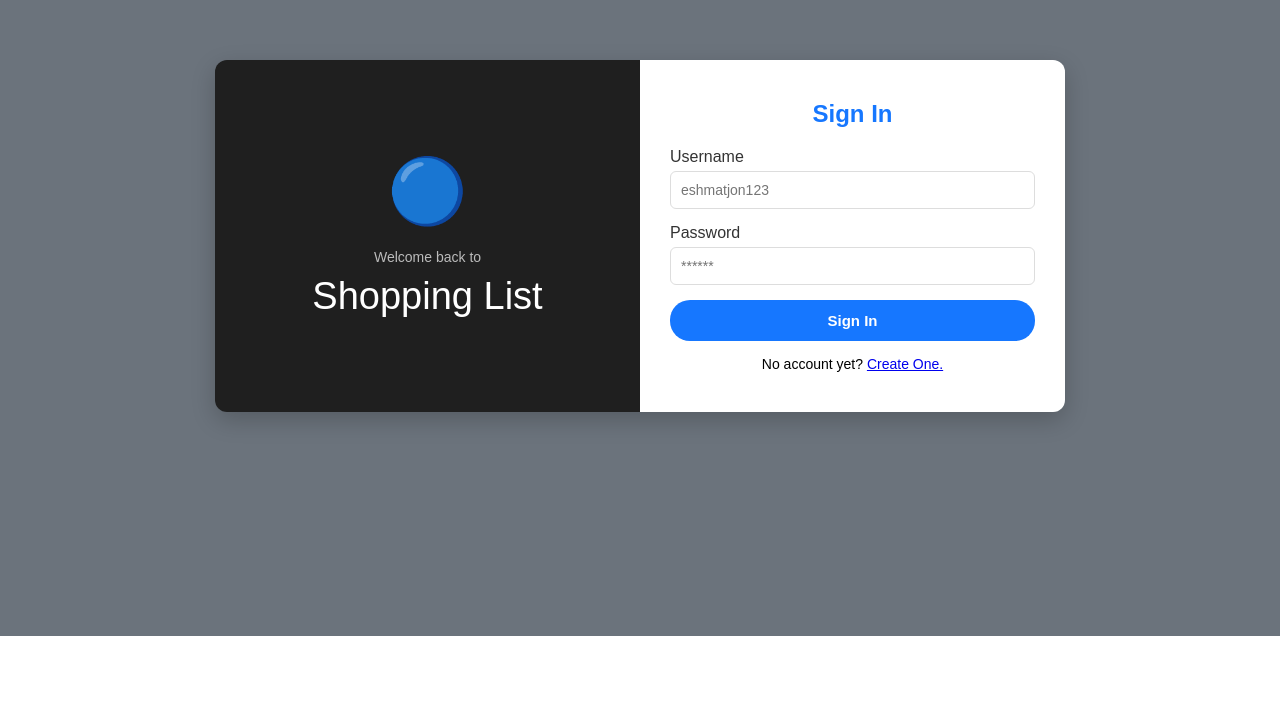
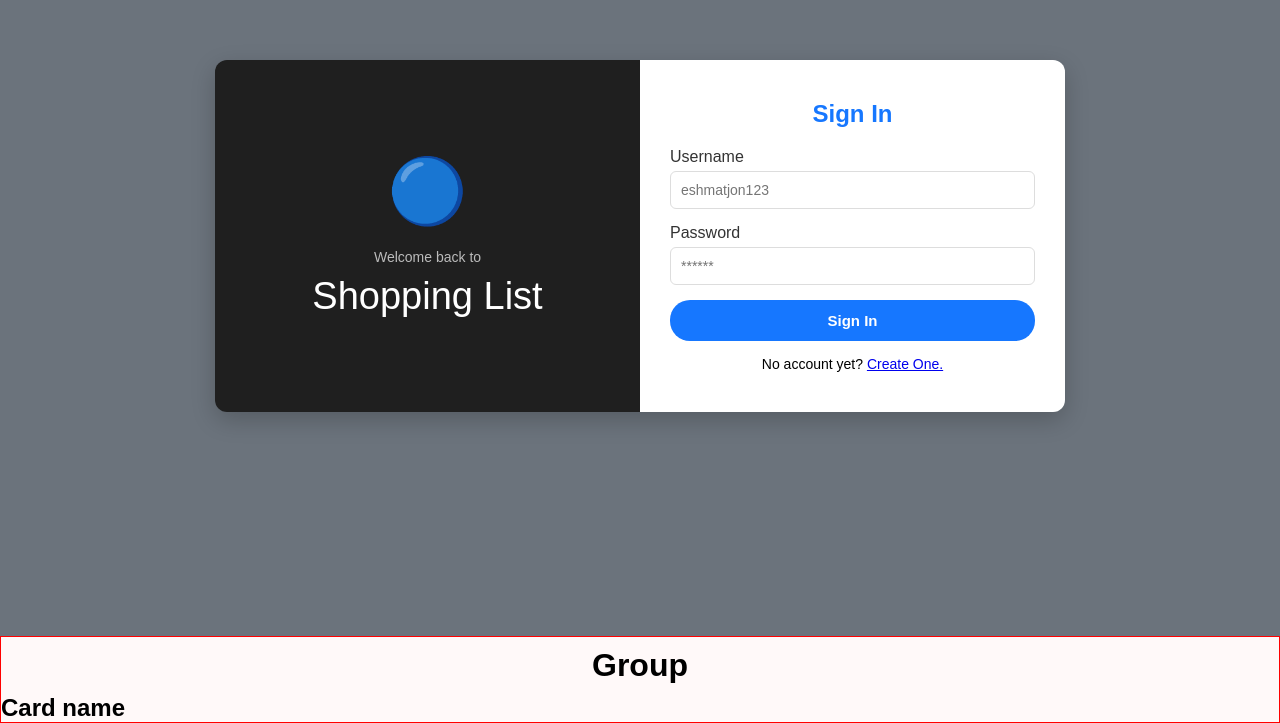
Before and after one commit to Javlon1221/shopping-list, a React (Vite) app: page /login in a window 1280 px wide. Shown: the part 164-887 px from the top of the page. Before the commit the page ends 800 px from the top, so only its background shows below. Built offline with nearby package versions, Linux system fonts and the light colour scheme.

Commit message:
Add Group component and update Sidebar with View Groups link; enhance sidebar styles

```diff
--- a/src/App.jsx
+++ b/src/App.jsx
@@ -7,6 +7,7 @@ import Register from './components/Register/Register';
 import NotFound from './components/404/NotFound';
 import Profile from './components/profile/Profile';
 import CreateGroup from './components/CreateGroup/CreateGroup';
+import Group from './components/pages/Group';
 
 
 const isAuthenticated = localStorage.getItem('token');
@@ -17,6 +18,8 @@ const PrivateRoute = ({ children }) => {
 
 const App = () => {
   return (
+    <>
+
       <Router>
         <Routes>
           <Route path="/login" element={<Login />} />
@@ -40,6 +43,9 @@ const App = () => {
           <Route path="*" element={<NotFound />} />
         </Routes>
       </Router>
+
+      <Group/>
+    </>
   );
 };
 
--- /dev/null
+++ b/src/components/pages/Group.jsx
@@ -0,0 +1,18 @@
+import React from 'react'
+import './group.css'
+
+const Group = () => {
+  return (
+    <>
+    <div className='group'>
+        <h1>Group</h1>
+        <div className='card1'>
+            <h2>Card name</h2>
+
+        </div>
+    </div>
+    </>
+  )
+}
+
+export default Group
--- /dev/null
+++ b/src/components/pages/group.css
@@ -0,0 +1,11 @@
+.group{
+    width: 100%;
+    background: #fff9f9;
+    border: 1px solid red;
+}
+
+.group h1{
+    text-align: center;
+    color: #000;
+    padding: 10px 0 ;
+}
--- a/src/components/sidebar/Sidebar.jsx
+++ b/src/components/sidebar/Sidebar.jsx
@@ -43,6 +43,11 @@ const Sidebar = () => {
             <Link to="/create-group" className="menu-item sub" onClick={() => setShowSidebar(false)}>
               <span role="img" aria-label="plus">➕</span> Create Group
             </Link>
+            <Link to="/group" className="menu-item sub" onClick={() => setShowSidebar(false)}>
+              <span role="img" aria-label="view">👀</span> View Groups
+            </Link>
+
+
 
             {groupList.length > 0 && (
               <div className="created-groups">
```
Lines whose indentation alone changed are shown as unchanged.
